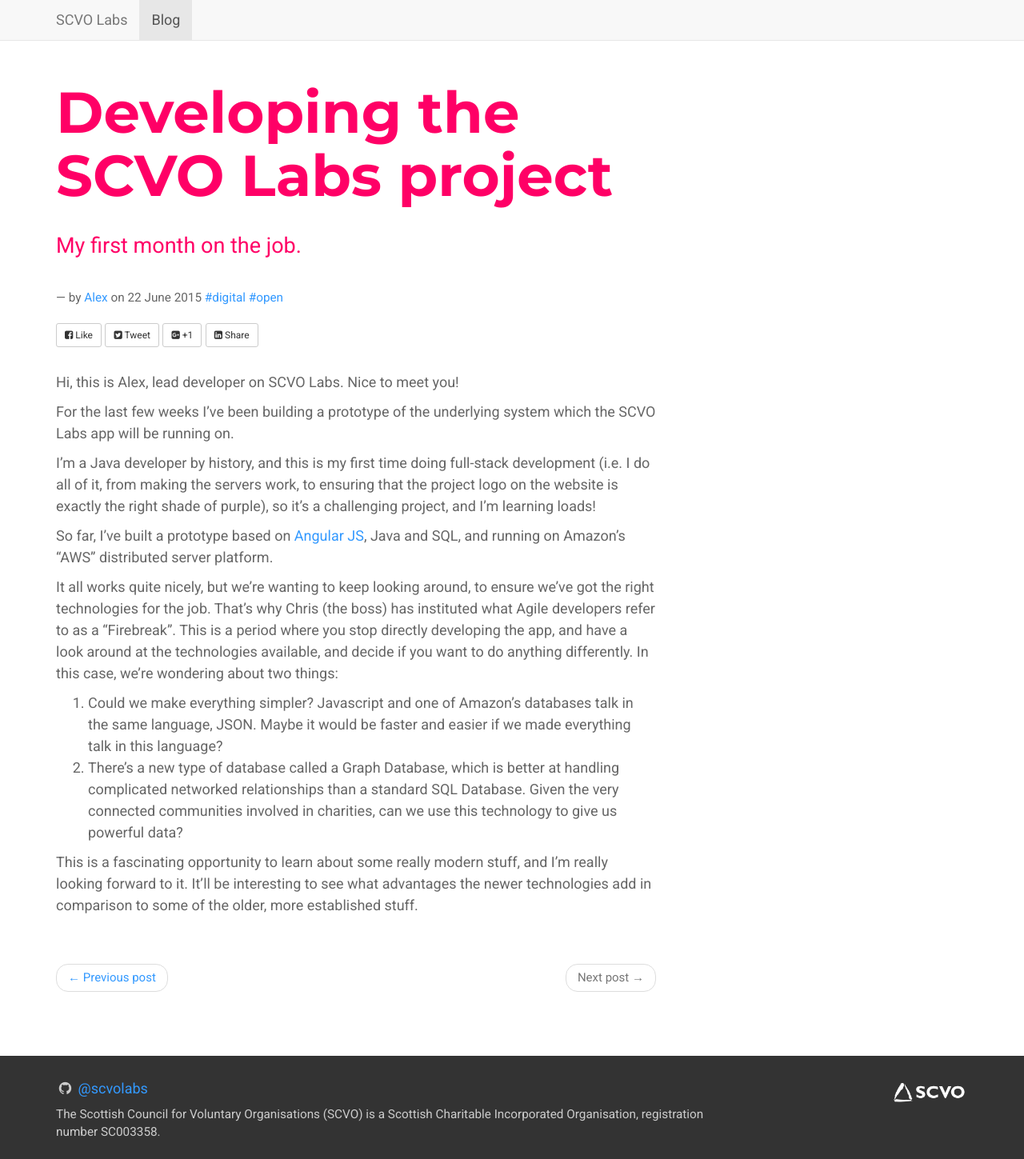
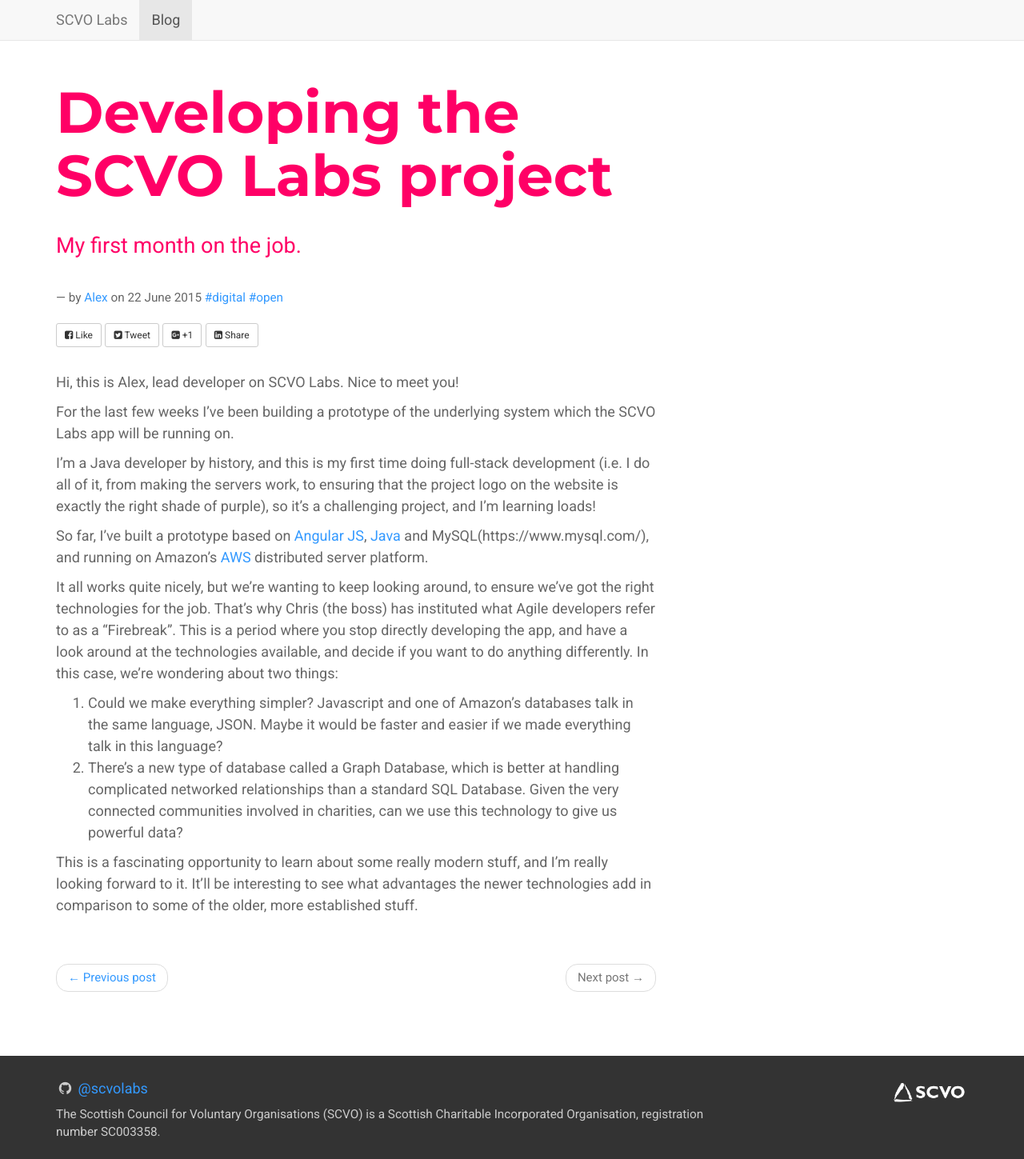
Before and after one commit to scvolabs/scvolabs-website, a Jekyll site: the page built from _posts/2015-06-22-developing-the-scvo-labs-project.md, in a window 1280 px wide. Shown: the whole page at 80% size. Built offline with Jekyll 4.4.1, drawn with Linux system fonts in a browser that asks for light colours; nearby versions of some CDN libraries; comment, search, counter and statistics services are not loaded.

Commit message:
Update 2015-06-22-developing-the-scvo-labs-project.md

```diff
--- a/_posts/2015-06-22-developing-the-scvo-labs-project.md
+++ b/_posts/2015-06-22-developing-the-scvo-labs-project.md
@@ -14,7 +14,7 @@ For the last few weeks I've been building a prototype of the underlying system w
 
 I'm a Java developer by history, and this is my first time doing full-stack development (i.e. I do all of it, from making the servers work, to ensuring that the project logo on the website is exactly the right shade of purple), so it's a challenging project, and I'm learning loads!
 
-So far, I've built a prototype based on [Angular JS](https://angularjs.org/), Java and SQL, and running on Amazon's "AWS" distributed server platform.
+So far, I've built a prototype based on [Angular JS](https://angularjs.org/), [Java](http://www.oracle.com/technetwork/java/javase/downloads/index.html) and MySQL(https://www.mysql.com/), and running on Amazon's [AWS](http://aws.amazon.com/) distributed server platform.
 
 It all works quite nicely, but we're wanting to keep looking around, to ensure we've got the right technologies for the job. That's why Chris (the boss) has instituted what Agile developers refer to as a "Firebreak". This is a period where you stop directly developing the app, and have a look around at the technologies available, and decide if you want to do anything differently. In this case, we're wondering about two things:
 
```
